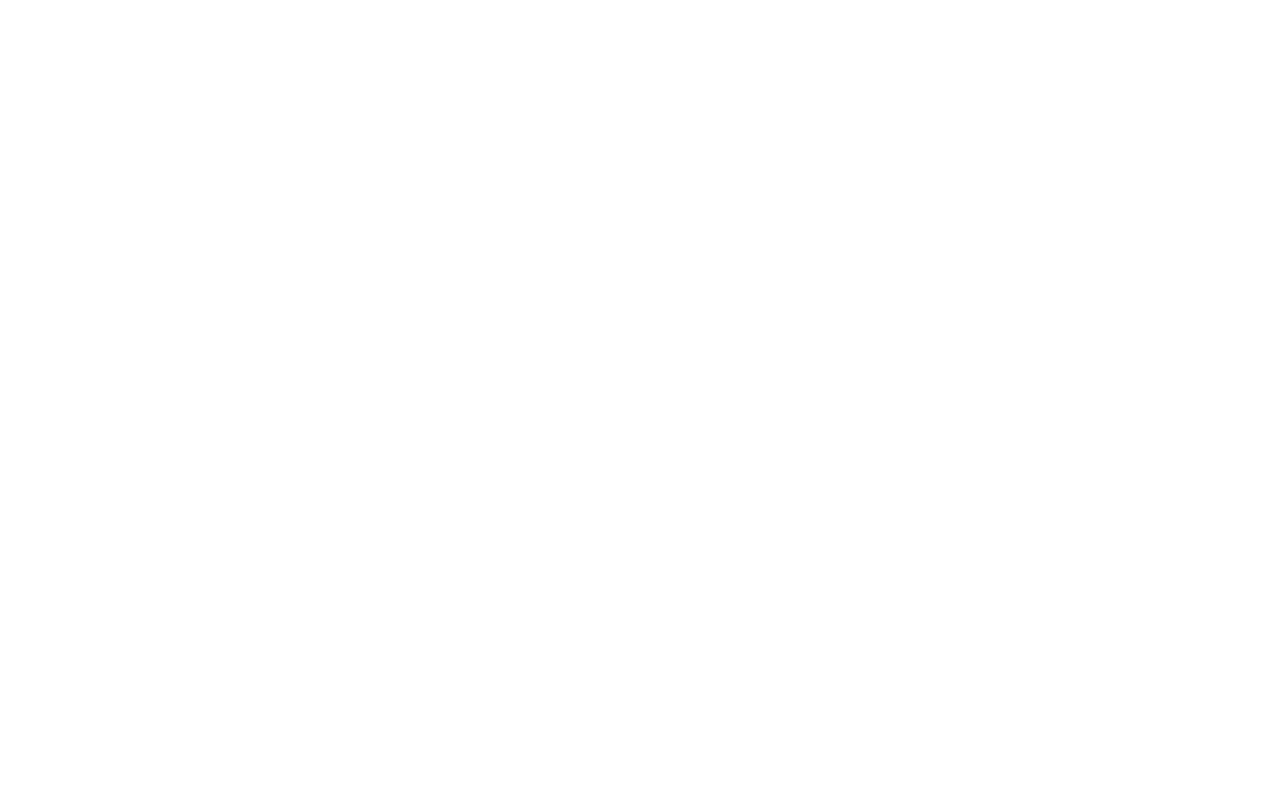
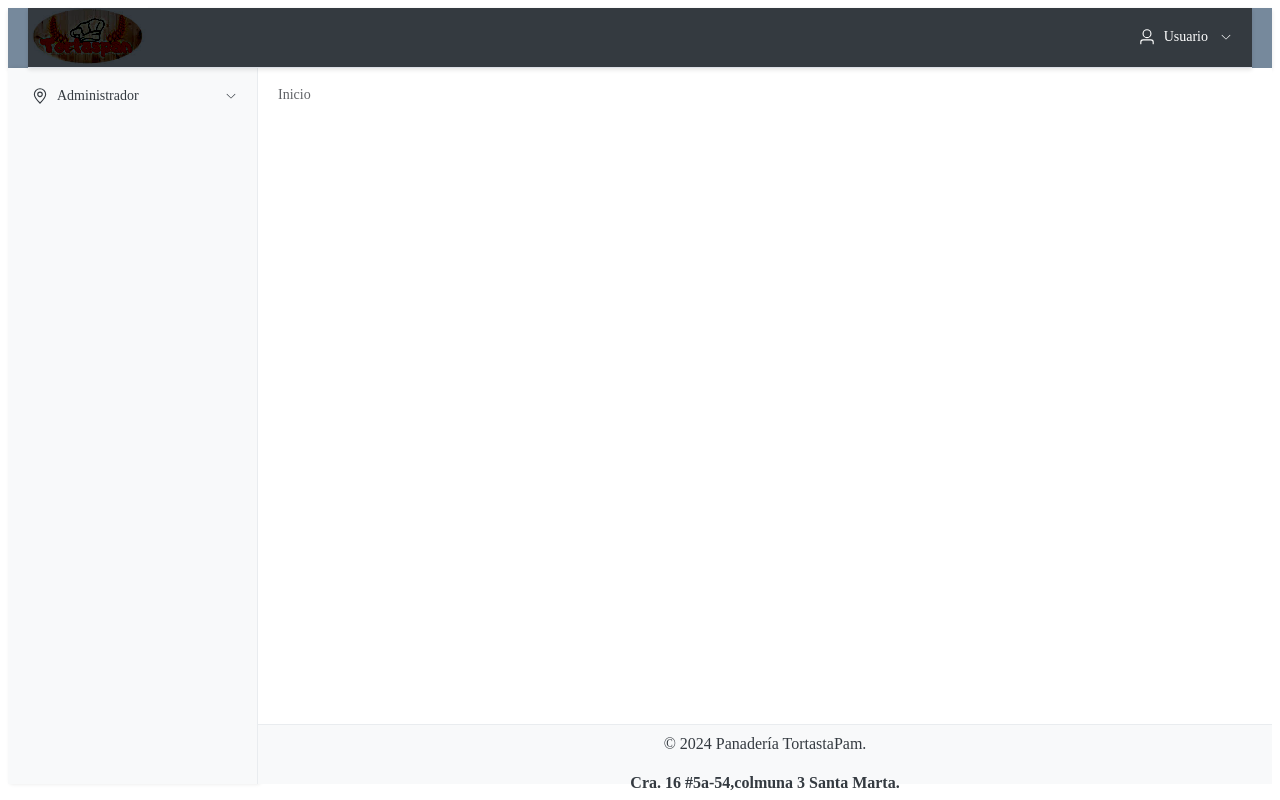
Before and after one commit to Alith-Ferrer/front-app-panaderia, a Vue app: page / in a window 1280 px wide. Before the commit this address had no page. Built offline with nearby package versions, Linux system fonts and the light colour scheme.

Commit message:
Creating the LayoutMain, Navbar, Sidebar

```diff
--- a/package.json
+++ b/package.json
@@ -9,6 +9,7 @@
     "preview": "vite preview"
   },
   "dependencies": {
+    "element-plus": "^2.8.8",
     "vue": "^3.5.12",
     "vue-router": "^4.4.5"
   },
--- /dev/null
+++ b/src/components/LayoutMain.vue
@@ -0,0 +1,76 @@
+<template>
+    <el-container style="height: 97vh;">
+      <el-header class="header">
+        <Navbar />
+      </el-header>
+      <el-container>
+        <el-aside width="250px" class="aside">
+          <Sidebar />
+        </el-aside>
+        <el-container>
+          <el-main class="main-content">
+            <el-breadcrumb separator="/">
+              <el-breadcrumb-item to="/">Inicio</el-breadcrumb-item>
+            </el-breadcrumb>
+            <slot name="slotLayout"></slot>
+          </el-main>
+          <el-footer class="footer">
+            © 2024 Panadería TortastaPam.<h1>  Cra. 16 #5a-54,colmuna 3 Santa Marta.</h1>
+          </el-footer>
+        </el-container>
+      </el-container>
+    </el-container>
+  </template>
+
+  <script>
+  import Navbar from './Navbar.vue';
+  import Sidebar from './Sidebar.vue';
+
+  export default {
+    name: 'LayoutMain',
+    components: {
+      Navbar,
+      Sidebar
+    }
+  };
+  </script>
+
+  <style scoped>
+  .el-header {
+    padding: 0;
+    background-color: #76899c;
+    color: #fff;
+    box-shadow: 0 2px 4px rgba(0, 0, 0, 0.1);
+  }
+
+  .el-aside {
+    background-color: #f8f9fa;
+    box-shadow: 2px 0 4px rgba(0, 0, 0, 0.1);
+  }
+
+  .main-content {
+    padding: 20px;
+    background-color: #ffffff;
+    overflow-y: auto;
+    transition: all 0.3s;
+  }
+
+  .header {
+    display: flex;
+    align-items: center;
+    justify-content: space-between;
+    padding: 0 20px;
+  }
+
+  .aside {
+    border-right: 1px solid #e9ecef;
+  }
+
+  .footer {
+    text-align: center;
+    padding: 10px 0;
+    background-color: #f8f9fa;
+    border-top: 1px solid #e9ecef;
+    color: #343a40;
+  }
+  </style>
--- /dev/null
+++ b/src/components/Navbar.vue
@@ -0,0 +1,65 @@
+<template>
+    <el-menu
+      :default-active="activeIndex"
+      background-color="#343a40"
+      text-color="#fff"
+      class="el-menu-demo"
+      mode="horizontal"
+      :ellipsis="false"
+      @select="handleSelect"
+    >
+      <el-menu-item index="0" class="logo">
+        <img
+          src="../../imagenes/image.png"
+          style="width: 120px"
+          alt="Element logo"
+        />
+      </el-menu-item>
+      <el-sub-menu index="1">
+        <template #title>
+          <el-icon><user /></el-icon>
+          <span>Usuario</span>
+        </template>
+        <el-menu-item index="2-1">Perfil</el-menu-item>
+        <el-menu-item index="2-2">Cerrar sesión</el-menu-item>
+      </el-sub-menu>
+    </el-menu>
+  </template>
+
+  <script lang="ts" setup>
+  import { ref } from 'vue';
+  import { User } from '@element-plus/icons-vue';
+
+  const activeIndex = ref('1');
+  const handleSelect = (key: string, keyPath: string[]) => {
+    console.log(key, keyPath);
+  };
+  </script>
+
+  <style scoped>
+  .el-menu-demo {
+    top: 0;
+    width: 100%;
+    z-index: 10;
+    box-shadow: 0 2px 4px rgba(0, 0, 0, 0.1);
+  }
+
+  .el-menu-item,
+  span.el-avatar.el-avatar--circle {
+    margin-right: auto;
+    padding: 0;
+  }
+
+  .logo img {
+    mix-blend-mode: color-burn;
+  }
+
+  .el-sub-menu__title {
+    display: flex;
+    align-items: center;
+  }
+
+  .el-sub-menu__title el-icon {
+    margin-right: 8px;
+  }
+  </style>
--- /dev/null
+++ b/src/components/Sidebar.vue
@@ -0,0 +1,71 @@
+<template>
+    <el-row class="tac">
+      <el-col :span="12">
+        <el-menu
+          router
+          class="el-menu-vertical-demo"
+          background-color="#f8f9fa"
+          text-color="#343a40"
+          active-text-color="#007bff"
+          collapse-transition
+        >
+          <el-sub-menu index="1">
+            <template #title>
+              <el-icon><location /></el-icon>
+              <span>Administrador</span>
+            </template>
+            <el-menu-item-group title="Gestión de Empleados">
+                <el-menu-item index="asistencia">Asistencia</el-menu-item>
+                <el-menu-item index="empleado">Empleados</el-menu-item>
+              <el-menu-item index="contrato">Información del contrato</el-menu-item>
+              <el-menu-item index="tipoContrato">tipos de contratos</el-menu-item>
+            </el-menu-item-group>
+            <el-menu-item-group title="Beneficios y Prestaciones">
+              <el-menu-item index="beneficio">Beneficios</el-menu-item>
+              <el-menu-item index="tipoBeneficio">Tipos de Beneficios</el-menu-item>
+              <el-menu-item index="prestacion">Prestaciones Sociales</el-menu-item>
+              <el-menu-item index="tipoPrestacion">Tipos de Prestaciones Sociales</el-menu-item>
+            </el-menu-item-group>
+          </el-sub-menu>
+        </el-menu>
+      </el-col>
+    </el-row>
+  </template>
+
+  <script lang="ts" setup>
+  import { Location } from '@element-plus/icons-vue';
+
+  const handleOpen = (key: string, keyPath: string[]) => {
+    console.log(key, keyPath);
+  };
+
+  const handleClose = (key: string, keyPath: string[]) => {
+    console.log(key, keyPath);
+  };
+  </script>
+
+  <style scoped>
+  html, body {
+    margin: 0;
+    padding: 0;
+  }
+
+  .el-menu-vertical-demo {
+    width: 250px;
+    min-height: 100%;
+    background-color: #f8f9fa;
+  }
+
+  .el-menu-item-group__title {
+    color: #007bff;
+    font-weight: bold;
+  }
+
+  .el-menu-item {
+    padding: 10px 20px;
+  }
+
+  .el-menu-item:hover {
+    background-color: #e9ecef;
+  }
+  </style>
--- a/src/components/Empleados.vue
+++ b/src/components/login.vue
@@ -1,14 +1,11 @@
 <script>
-//logica js
-
-
 
 </script>
 
 
 <template>
 
-<h1> modulo empleados</h1>
+<h1> login</h1>
 </template>
 
 
--- a/src/main.js
+++ b/src/main.js
@@ -1,10 +1,12 @@
 import { createApp } from 'vue'
-import './style.css'
+import ElementPlus from 'element-plus'
+import 'element-plus/dist/index.css'
+// import './style.css'
 import App from './App.vue'
 import router from './router'
 
 
 const app = createApp(App)
-
 app.use(router)
+app.use(ElementPlus)
 app.mount('#app')
--- a/src/router/index.js
+++ b/src/router/index.js
@@ -1,4 +1,6 @@
 import { createRouter, createWebHistory } from "vue-router";
+import LayoutMain from '../components/LayoutMain.vue'
+import login from '../components/login.vue'
 import Empleado from '../views/empleado.vue'
 import Asistencia from '../views/asistencia.vue'
 import Contrato from '../views/contrato.vue'
@@ -9,6 +11,20 @@
 import TipoBeneficio from '../views/tipoBeneficio.vue'
 
 const routes =[
+
+
+
+    {
+        path:'/',
+        name:'home',
+        component: LayoutMain,
+    },
+
+    {
+        path:'/login',
+        name:'login',
+        component: login,
+    },
 
     {
         path:'/empleados',
--- a/src/views/asistencia.vue
+++ b/src/views/asistencia.vue
@@ -1,15 +1,18 @@
 <script>
-//logica js
 
-export default{
-    name:'asistencia',
-}
+import {ref} from 'vue'
+const nombre = ref (0)
 
 </script>
 
 
 <template>
-<h1>modulo de asistencia </h1>
+    <h1>modulo de asistencia </h1>
+    {{ nombre }}
+    <el-input v-model="nombre"  placeholder="Ingrese su nombre" />
+
+    <el-button type="success">Primary</el-button>
+
 </template>
 
 
```
Also changed, not shown: imagenes/image.png (added), 1 other file (tests, documents, lock files or other folders).
